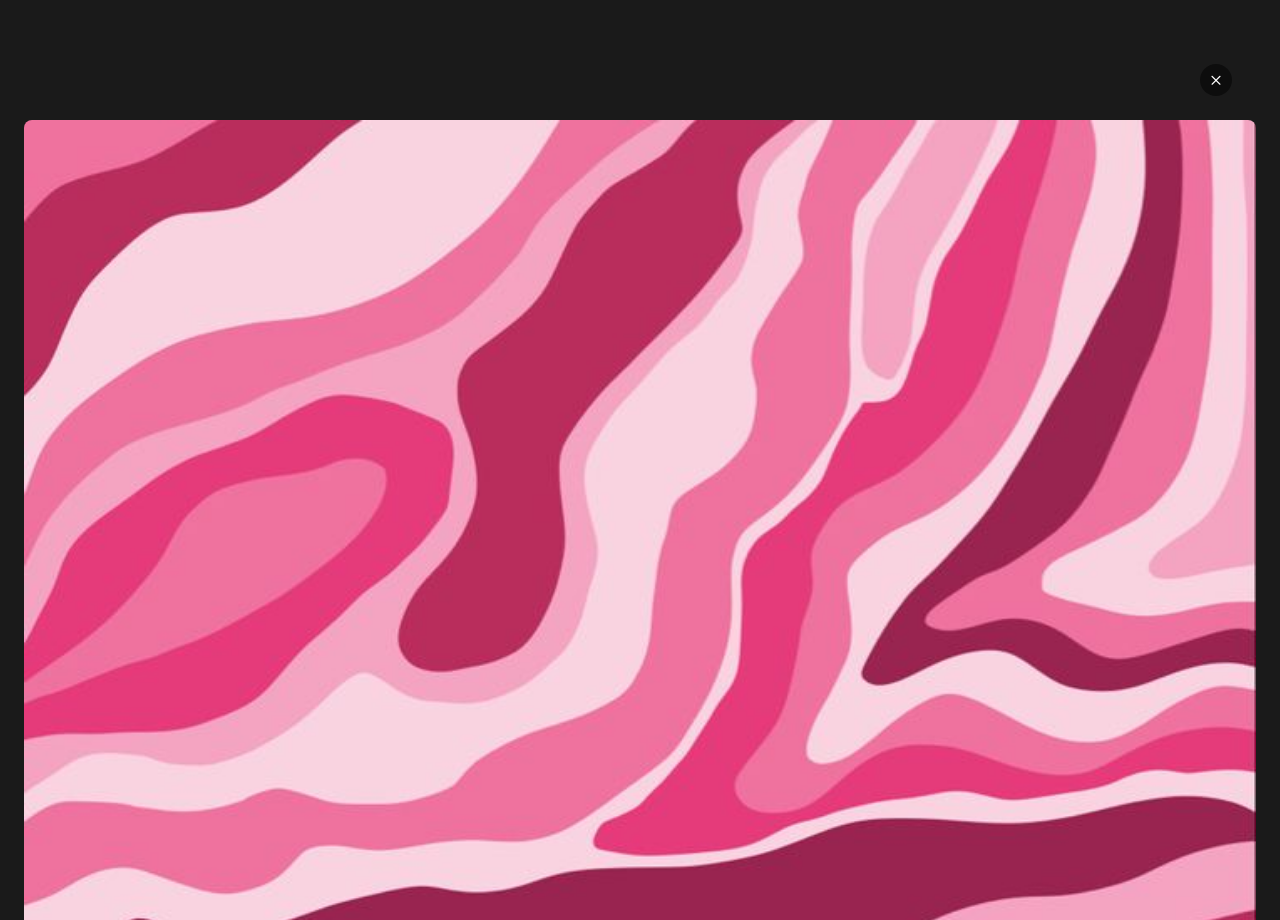
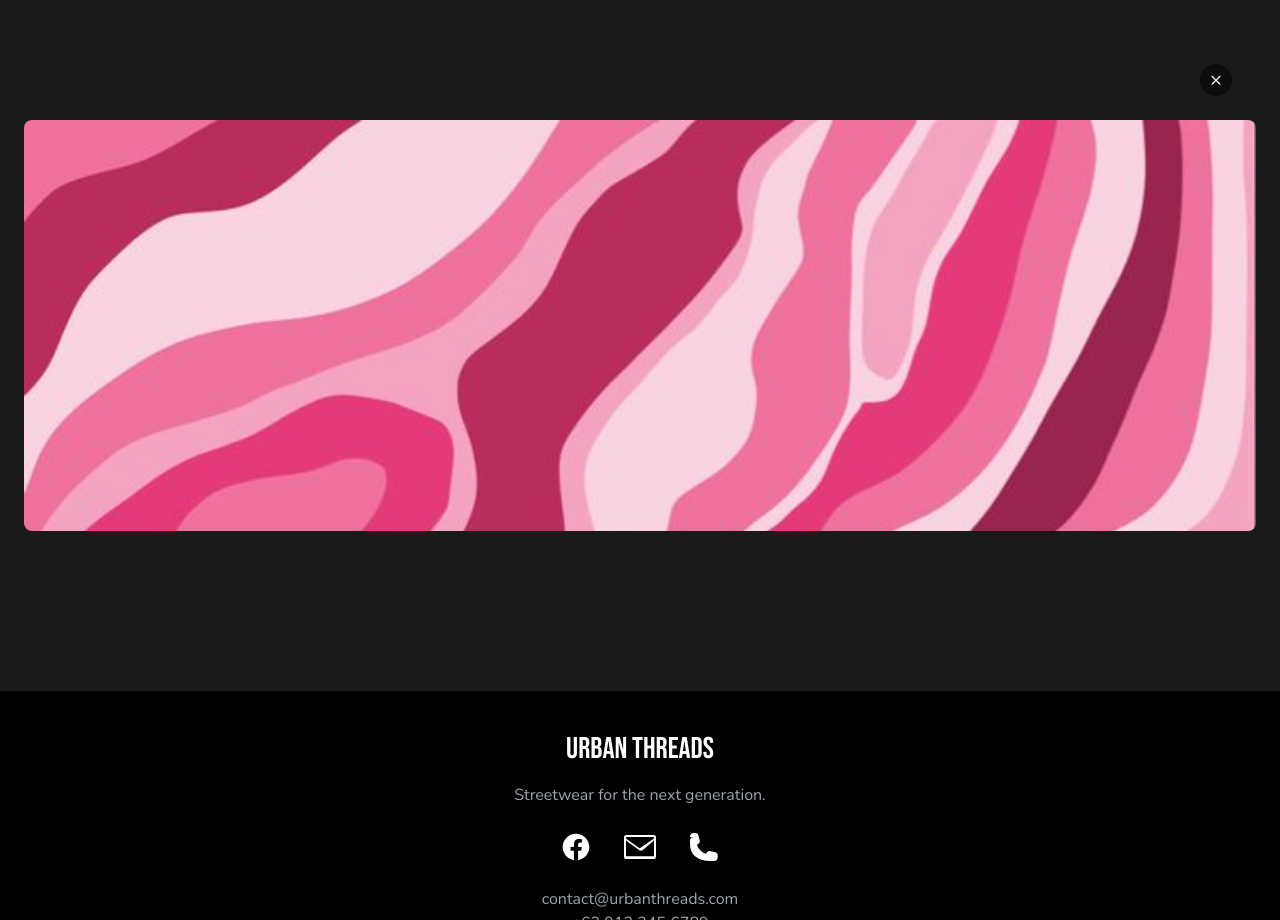
Before and after one commit to Vnemnic/nicolasurbanshades-landing-page, a plain HTML site: page index.html in a window 1280 px wide. Shown: the part 1480-2400 px from the top of the page. Drawn offline with nearby package versions, Linux system fonts and the light colour scheme.

Commit message:
Update index.html

```diff
--- a/index.html
+++ b/index.html
@@ -149,7 +149,7 @@
             </button>
 
             <!-- INSTRUCTION: To make this banner a clickable link, replace the "#" below with the full URL to your shop. -->
-            <a href="https://www.facebook.com/profile.php?id=61581976041133" class="block rounded-lg overflow-hidden transition-transform hover:scale-105">
+            <a href="https://www.facebook.com/profile.php?id=61581976041133" class="block rounded-lg overflow-hidden transition-transform hover:scale-105 aspect-[3/1] relative">
                 <!-- INSTRUCTION: To change the banner ad image, replace the link below with your banner's filename. -->
                 <img src="Banner.jpg" alt="Shop Now Sale Banner" class="w-full h-auto">
             </a>
```
